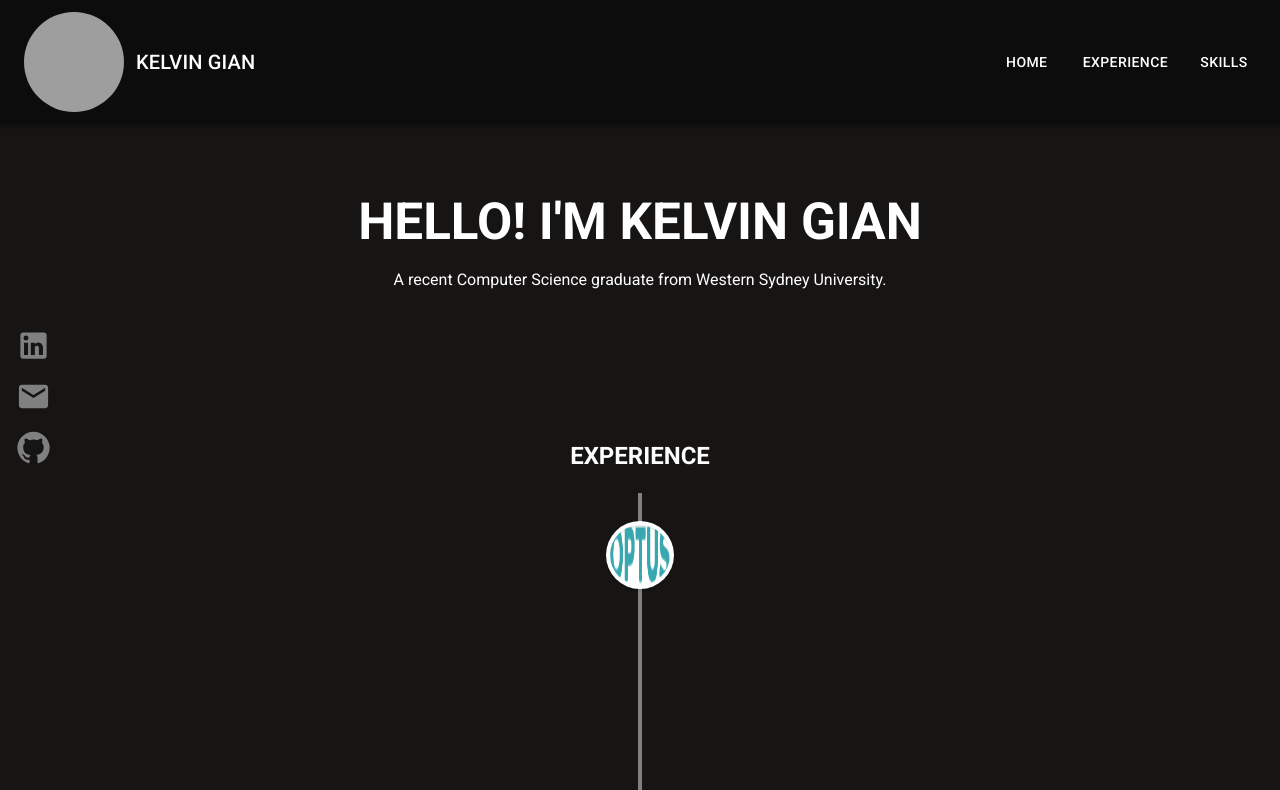
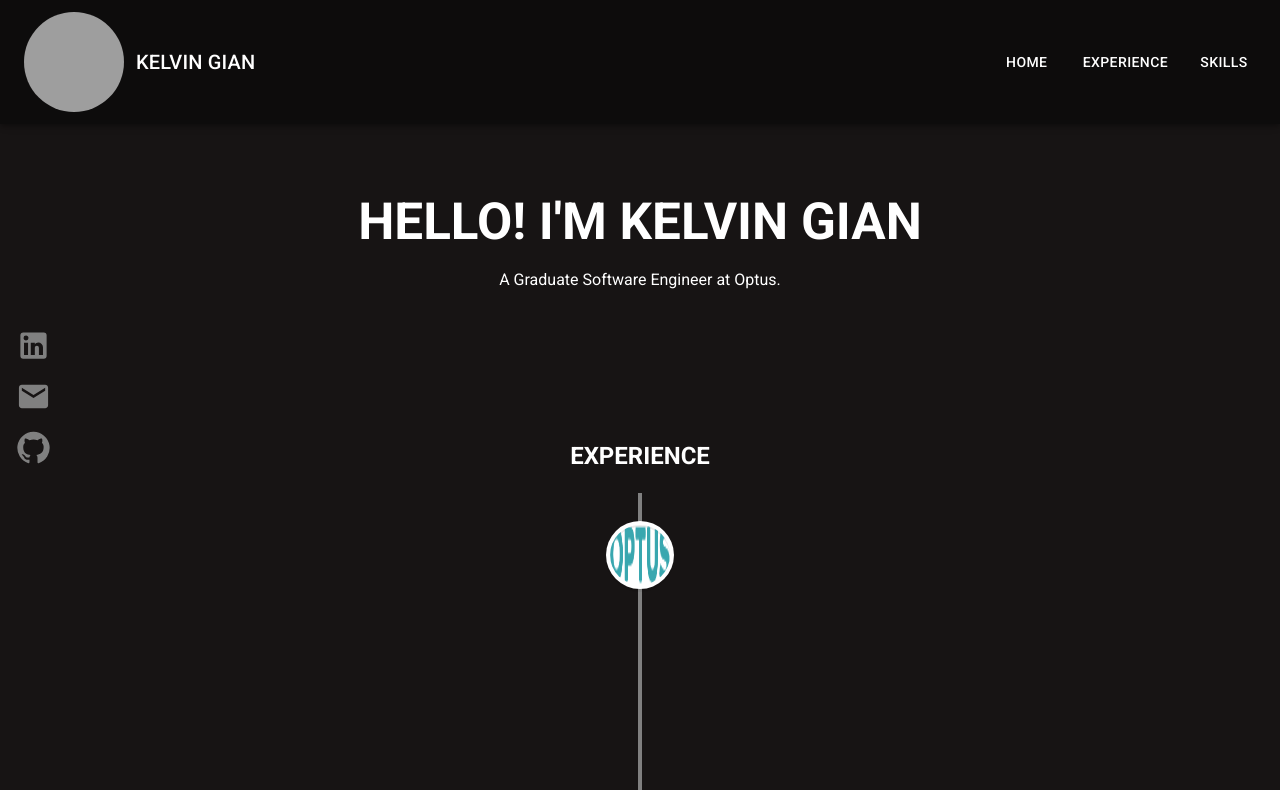
Before and after one commit to kelvin0012/my-website, a React (Vite) app: page / in a window 1280 px wide. Shown: the top 790 px of the page. Built offline with nearby package versions, Linux system fonts and the light colour scheme; grey boxes are pictures that could not be loaded.

Commit message:
Update Home intro

```diff
--- a/src/components/Home.jsx
+++ b/src/components/Home.jsx
@@ -10,7 +10,7 @@ export const Home = () => {
                     <h1 className="title">HELLO! I'M KELVIN GIAN</h1>
                 </Grid>
                 <Grid item xs={12}>
-                    <p className="subtitle">A recent Computer Science graduate from Western Sydney University. </p>
+                    <p className="subtitle">A Graduate Software Engineer at Optus. </p>
                 </Grid>
             </Grid>
         </div>
```
